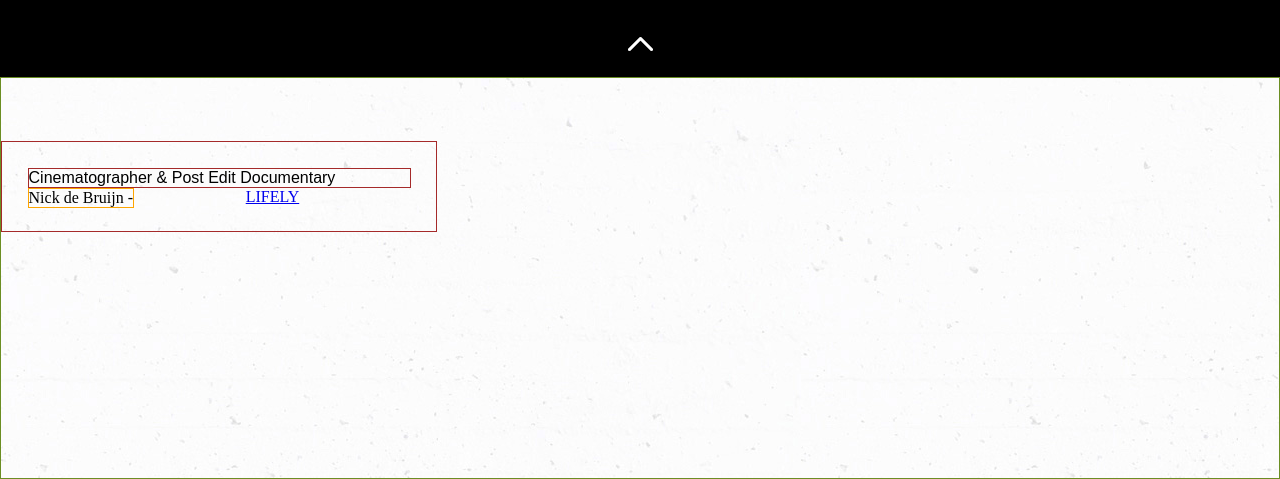
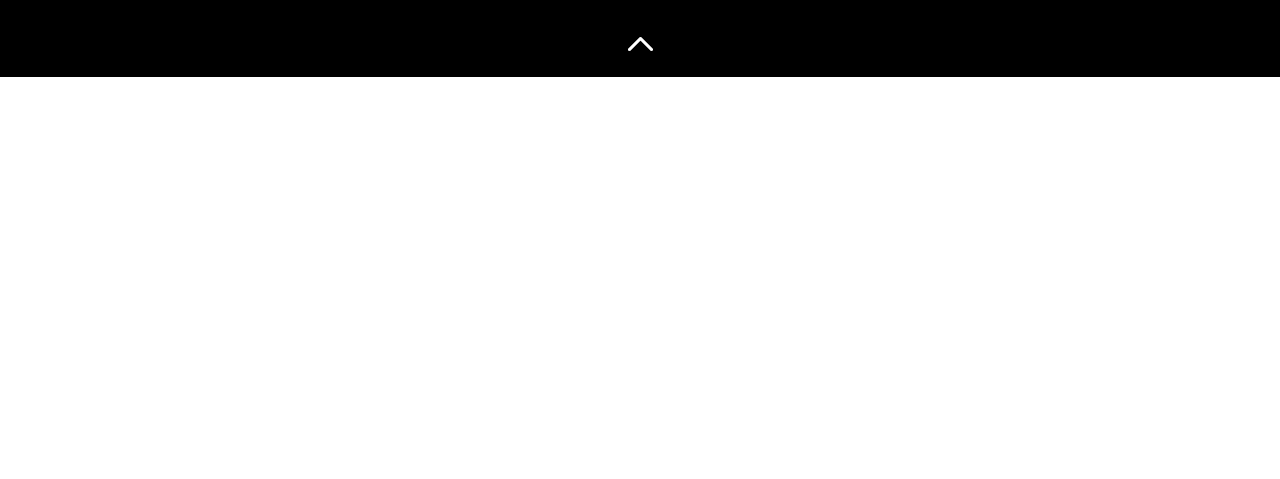
Before and after one commit to saqibzargar/Basics-of-Web-Development, a plain HTML site: page index.html in a window 1280 px wide. Shown: the part 5394-5873 px from the top of the page. After the commit the page ends 5471 px from the top, so only its background shows below. Drawn offline with Linux system fonts and the light colour scheme.

Commit message:
updated footer in the page

```diff
--- a/index.html
+++ b/index.html
@@ -217,14 +217,7 @@
 
         </div>
 
-        <div class="fotter">
-            <div class="biblllo">
-                <span class="f_author">Cinematographer & Post Edit Documentary</span>
-                <span class="author_name">Nick de Bruijn -</span>
-                <a href=" ">LIFELY</a>
-            </div>
 
-        </div>
 
     </body>
 </html>
--- a/style/style.css
+++ b/style/style.css
@@ -451,40 +451,3 @@ div p a{
     margin-top: 3%;
 
 }
-
-
-.fotter{
-
-
-    display: block;
-    background-image: url(../images/bg.jpg);
-    height:50%;
-    border: 1px solid olivedrab;
-}
-
-.biblllo{
-    display: block;
-    border: 1px solid brown;
-    width:30%;
-    padding: 2%;
-    margin-top: 5%;
-
-}
-
-.f_author{
-    display:block;
-    font-weight: 500;
-    border: 1px solid brown;
-    font-family: Arial, Helvetica, sans-serif;
-    text-align: left;
-
-}
-
-
-
-.author_name{
-
-    float: left;
-    display: block;
-    border: 1px solid orange;
-}
```
